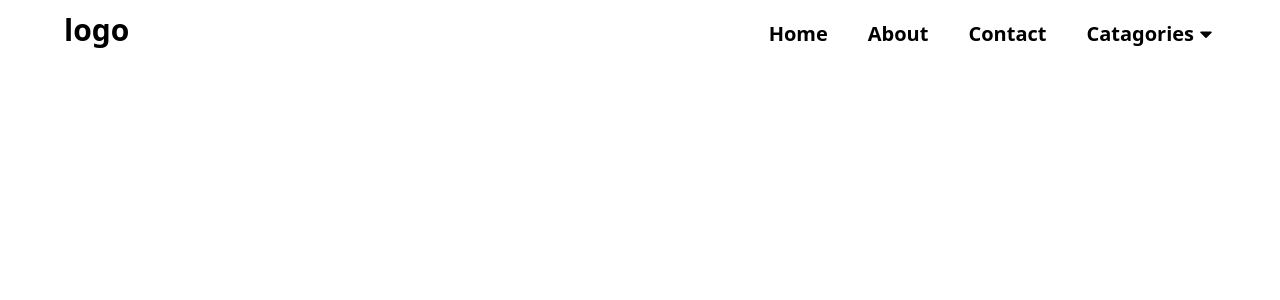
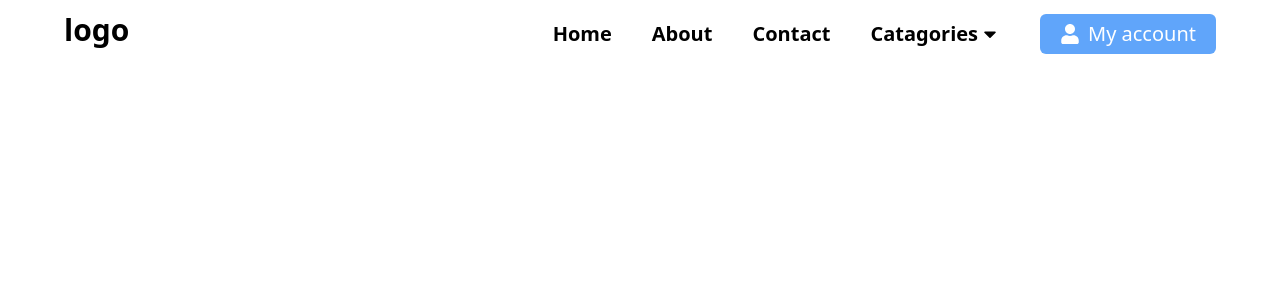
Before and after one commit to JuwelShaikh/restaurant-site, a React (Vite) app: page / in a window 1280 px wide. Shown: the top 300 px of the page. Built offline with nearby package versions, Linux system fonts and the light colour scheme; a web font is replaced by a local one.

Commit message:
Navbar added

```diff
--- a/src/Components/Navbar/Navbar.jsx
+++ b/src/Components/Navbar/Navbar.jsx
@@ -1,4 +1,4 @@
-import { FaCaretDown } from 'react-icons/fa';
+import { FaCaretDown, FaUser } from 'react-icons/fa';
 
 const NavLinks = [
     {
@@ -41,7 +41,7 @@ const Navbar = () => {
         <div className="bg-white shadow-md">
             <div className="container flex justify-between py-4 sm:py-3">
                 {/* logo section */}
-                <div className="font-bold text-3xl">
+                <div className="font-bold text-3xl cursor-pointer">
                     logo
                 </div>
                 {/* navlinks section */}
@@ -83,6 +83,13 @@ const Navbar = () => {
                                 </ul>
                             </div>
                         </li>
+                        {/* Log in button */}
+                        <li className=''>
+                            <button className='flex justify-center items-center gap-2 bg-blue-400 text-xl h-[40px] text-white px-5 py-2 hover:scale-105 duration-300 rounded-md'>
+                                <FaUser/>
+                                My account
+                            </button>
+                        </li>
                     </ul>
                 </div>
             </div>
```
